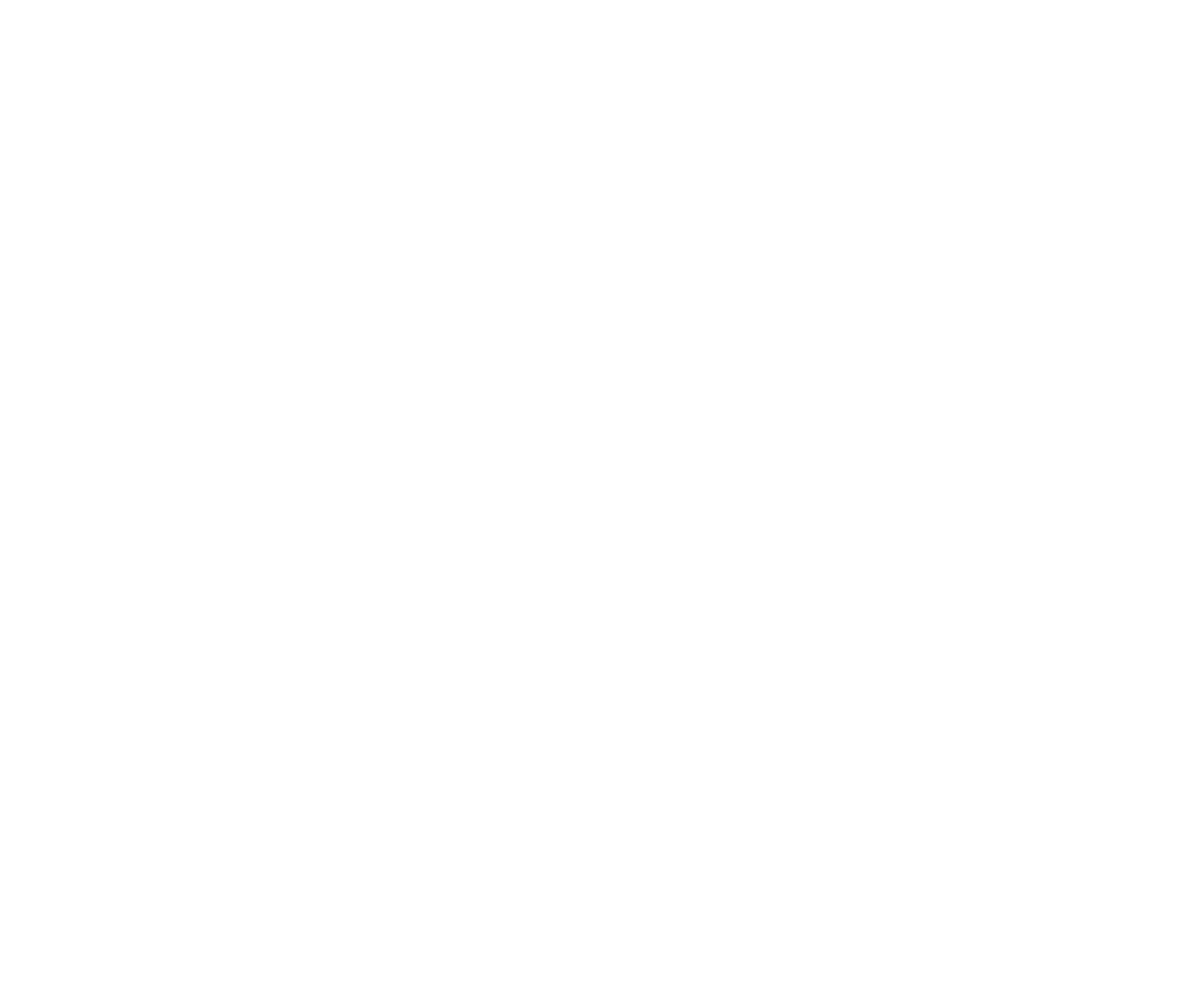
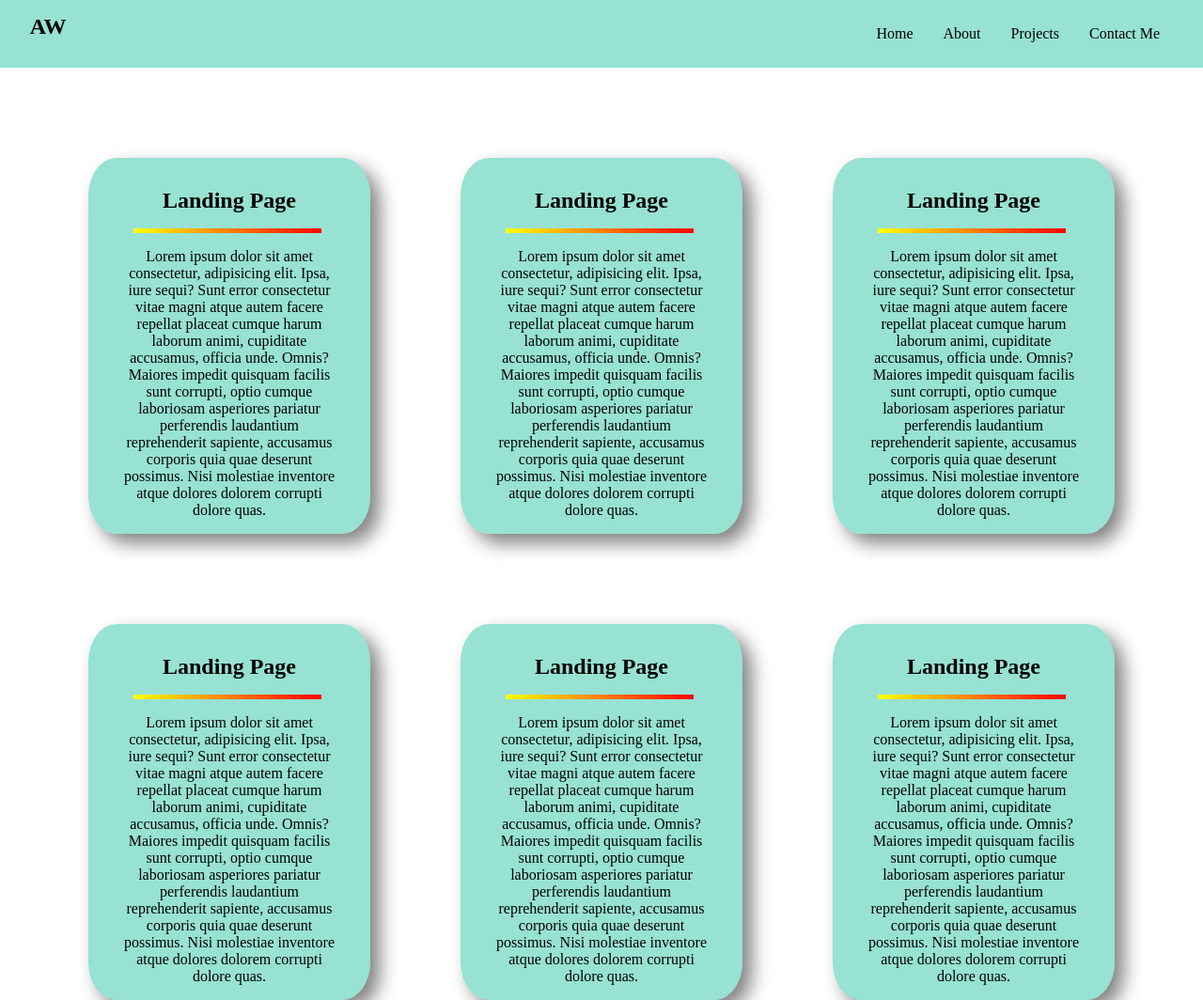
Before and after one commit to AntwaunW/Antwaun-personal-Landing-Page, a plain HTML site: page Main-HTML/projects.html in a window 1280 px wide. Shown: the whole page at 94% size. Before the commit the page ends 800 px from the top, so only its background shows below. Drawn offline with Linux system fonts and the light colour scheme.

Commit message:
completed site

```diff
--- a/Main-CSS/contact.css
+++ b/Main-CSS/contact.css
@@ -63,6 +63,8 @@
     border-radius: 10%;
     width: 50%;
     height: auto;
+    /* controls shadow behind box. right, down, blur*/
+    box-shadow: 30px 30px 30px 10px rgb(192, 192, 192);
 }
 
 .computer {
--- a/Main-CSS/projects.css
+++ b/Main-CSS/projects.css
@@ -0,0 +1,123 @@
+* {
+    padding: 0;
+    margin: 0;
+    box-sizing: border-box;
+}
+
+
+/* Upper Navigation Bar */
+#logo {
+    display: flex;
+    padding: 10px;
+    align-items: center;
+}
+
+ .logo-link {
+    text-decoration: none;
+    color: black;
+}
+
+.logo-link:hover {
+    color: white;
+    background-color: black;
+    border-radius: 20%;
+    height: 100%;
+}
+
+#upper-nav {
+    display: flex;
+    justify-content: center;
+    align-items: center;
+    padding: .2rem;
+    background-color: rgba(8, 187, 148, 0.419);
+}
+
+#nav-bar-top {
+    display: flex;
+    justify-content: flex-end;
+    padding: .5rem;
+    margin-left: 65%;
+}
+
+.nav {
+    padding: 1rem;
+    text-decoration: none;
+    color: black;
+}
+
+.nav:hover {
+    color: white;
+    background-color: black;
+    border-radius: 10px;
+    height: 100%;
+}
+
+/* Section for first row of projects */
+
+.section-1 {
+    display: flex;
+    justify-content: center;
+    gap: 6rem;
+    margin-top: 6rem;
+}
+
+.section-2 {
+    display: flex;
+    justify-content: center;
+    gap: 6rem;
+    margin-top: 6rem;
+
+}
+
+.project-1, .project-2, .project-3 {
+    text-align: center;
+    border-radius: 10%;
+    box-shadow: 10px 10px 20px grey;
+
+}
+
+.bar {
+    background-image: linear-gradient(to right, yellow, red);
+    width: 200px;
+    height: 5px;
+    justify-content: center;
+    align-items: center;
+    margin-left: 1rem;
+    margin-bottom: 1rem;
+}
+
+.project-1 {
+    background-color: rgba(8, 187, 148, 0.419);
+    height: 400px;
+    width: 300px;
+    padding: 2rem;
+}
+
+.project-2 {
+    background-color: rgba(8, 187, 148, 0.419);
+    height: 400px;
+    width: 300px;
+    padding: 2rem;
+}
+
+.project-3 {
+    background-color: rgba(8, 187, 148, 0.419);
+    height: 400px;
+    width: 300px;
+    padding: 2rem;
+
+}
+
+h2 {
+    margin-bottom: 1rem;
+}
+
+a {
+    text-decoration: none;
+    color: black;
+}
+
+h2:hover {
+    color: white;
+    transform: scale(1.3);
+}
--- a/Main-HTML/projects.html
+++ b/Main-HTML/projects.html
@@ -0,0 +1,88 @@
+<!DOCTYPE html>
+<html lang="en">
+<head>
+    <meta charset="UTF-8">
+    <meta name="viewport" content="width=device-width, initial-scale=1.0">
+    <script src="https://kit.fontawesome.com/398fca0c2c.js" crossorigin="anonymous"></script>
+    <link rel="stylesheet" href="/Main-CSS/projects.css">
+    <title>Projects</title>
+</head>
+<body>
+    <!-- Entire Upper Nav Container -->
+    <section div="sec-one">
+        <div id="upper-nav">
+            <!-- Logo -->
+            <div id="logo">
+                <a href="/Main-HTML/about.html" alt="Logo" class="logo-link"><h2>AW</h2></a>
+            </div>
+
+            <!-- Navbar -->
+            <nav id="nav-bar-top">
+                <a href="/Main-HTML/home.html" alt="Home" class="nav">Home</a>
+                <a href="/Main-HTML/about.html" alt="About" class="nav">About</a>
+                <a href="/Main-HTML/projects.html" alt="Projects" class="nav">Projects</a>
+                <a href="/Main-HTML/contact.html" alt="Contact Me" class="nav">Contact Me</a>
+            </nav>
+        </div>
+     </section>
+
+     <!-- Section for first row of projects-->
+     <section class="section-1">
+        <div class="blk-1">
+            <div class="project-1">
+                <a href="#" alt="Landing_Page"><h2>Landing Page</h2></a>
+                <div class="bar"></div>
+                <p>Lorem ipsum dolor sit amet consectetur, adipisicing elit. Ipsa, iure sequi? Sunt error consectetur vitae magni atque autem facere repellat placeat cumque harum laborum animi, cupiditate accusamus, officia unde. Omnis?
+                Maiores impedit quisquam facilis sunt corrupti, optio cumque laboriosam asperiores pariatur perferendis laudantium reprehenderit sapiente, accusamus corporis quia quae deserunt possimus. Nisi molestiae inventore atque dolores dolorem corrupti dolore quas.</p>
+            </div>
+        </div>
+        <div class="blk-2">
+            <div class="project-2">
+                <a href="#" alt=""><h2>Landing Page</h2></a>
+                <div class="bar"></div>
+                <p>Lorem ipsum dolor sit amet consectetur, adipisicing elit. Ipsa, iure sequi? Sunt error consectetur vitae magni atque autem facere repellat placeat cumque harum laborum animi, cupiditate accusamus, officia unde. Omnis?
+                Maiores impedit quisquam facilis sunt corrupti, optio cumque laboriosam asperiores pariatur perferendis laudantium reprehenderit sapiente, accusamus corporis quia quae deserunt possimus. Nisi molestiae inventore atque dolores dolorem corrupti dolore quas.</p>
+            </div>
+        </div>
+        <div class="blk-3">
+            <div class="project-3">
+                <a href="#" alt=""><h2>Landing Page</h2></a>
+                <div class="bar"></div>
+                <p>Lorem ipsum dolor sit amet consectetur, adipisicing elit. Ipsa, iure sequi? Sunt error consectetur vitae magni atque autem facere repellat placeat cumque harum laborum animi, cupiditate accusamus, officia unde. Omnis?
+                Maiores impedit quisquam facilis sunt corrupti, optio cumque laboriosam asperiores pariatur perferendis laudantium reprehenderit sapiente, accusamus corporis quia quae deserunt possimus. Nisi molestiae inventore atque dolores dolorem corrupti dolore quas.</p>
+            </div>
+        </div>
+     </section>
+
+     <section class="section-2">
+        <div class="blk-1">
+            <div class="project-1">
+                <h2>Landing Page</h2>
+                <div class="bar"></div>
+                <p>Lorem ipsum dolor sit amet consectetur, adipisicing elit. Ipsa, iure sequi? Sunt error consectetur vitae magni atque autem facere repellat placeat cumque harum laborum animi, cupiditate accusamus, officia unde. Omnis?
+                Maiores impedit quisquam facilis sunt corrupti, optio cumque laboriosam asperiores pariatur perferendis laudantium reprehenderit sapiente, accusamus corporis quia quae deserunt possimus. Nisi molestiae inventore atque dolores dolorem corrupti dolore quas.</p>
+            </div>
+        </div>
+        <div class="blk-1">
+            <div class="project-1">
+                <h2>Landing Page</h2>
+                <div class="bar"></div>
+                <p>Lorem ipsum dolor sit amet consectetur, adipisicing elit. Ipsa, iure sequi? Sunt error consectetur vitae magni atque autem facere repellat placeat cumque harum laborum animi, cupiditate accusamus, officia unde. Omnis?
+                Maiores impedit quisquam facilis sunt corrupti, optio cumque laboriosam asperiores pariatur perferendis laudantium reprehenderit sapiente, accusamus corporis quia quae deserunt possimus. Nisi molestiae inventore atque dolores dolorem corrupti dolore quas.</p>
+            </div>
+        </div>
+        <div class="blk-1">
+            <div class="project-1">
+                <h2>Landing Page</h2>
+                <div class="bar"></div>
+                <p>Lorem ipsum dolor sit amet consectetur, adipisicing elit. Ipsa, iure sequi? Sunt error consectetur vitae magni atque autem facere repellat placeat cumque harum laborum animi, cupiditate accusamus, officia unde. Omnis?
+                Maiores impedit quisquam facilis sunt corrupti, optio cumque laboriosam asperiores pariatur perferendis laudantium reprehenderit sapiente, accusamus corporis quia quae deserunt possimus. Nisi molestiae inventore atque dolores dolorem corrupti dolore quas.</p>
+            </div>
+        </div>
+     </section>
+
+     <script src="/Main-JS/projects.js" charset="UTF-8">
+
+     </script>
+ </body>
+ </html>
```
Also changed, not shown: Main-JS/projects.js (added).
